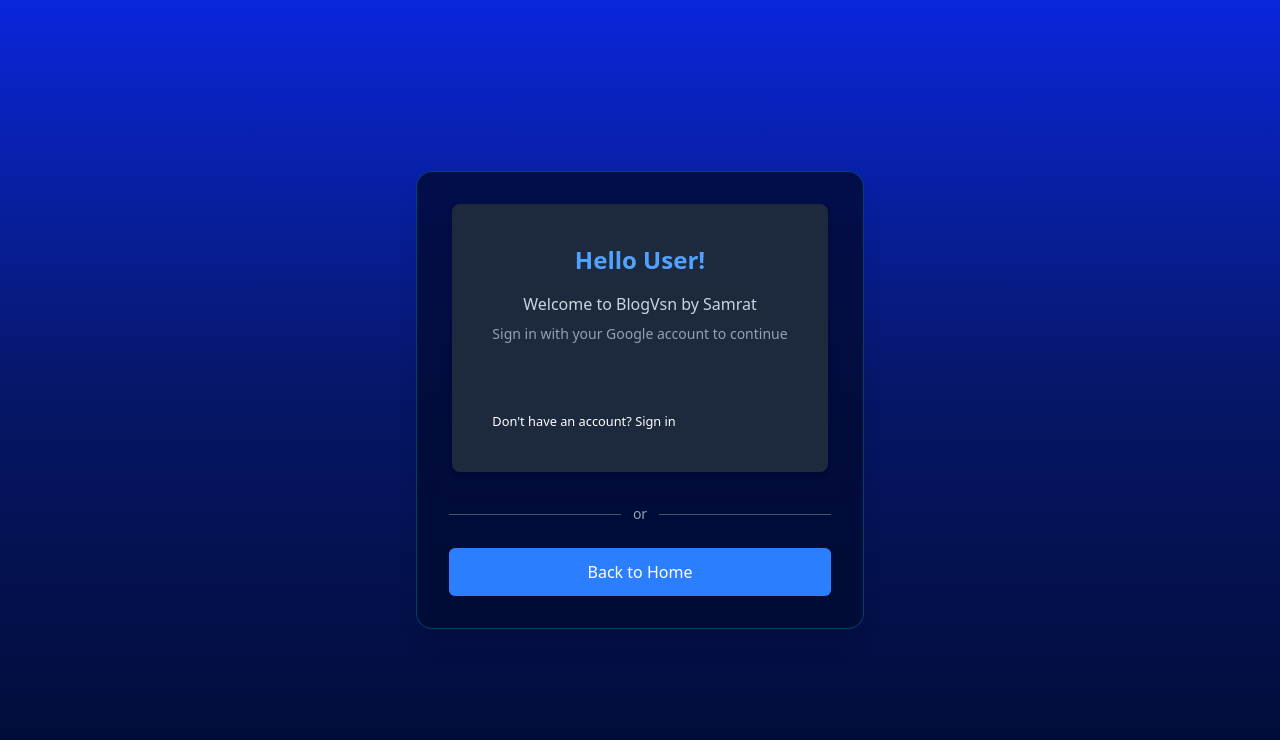
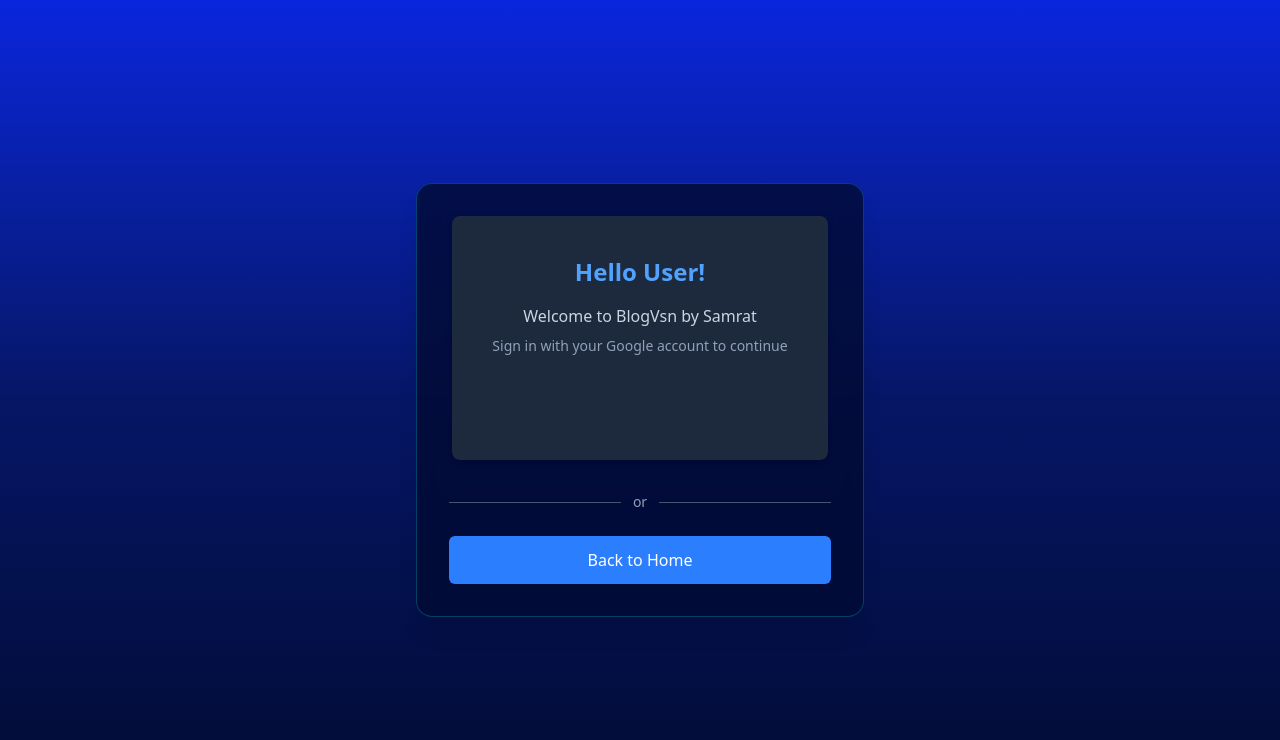
Before and after one commit to SamratVsn/BlogVsn, a React (Vite) app: page /login in a window 1280 px wide. Shown: the top 740 px of the page. Built offline with nearby package versions, Linux system fonts and the light colour scheme.

Commit message:
Update Login.jsx

```diff
--- a/src/Pages/Login.jsx
+++ b/src/Pages/Login.jsx
@@ -85,8 +85,6 @@
                     width="280"
                   />
                 </div>
-
-        <small>Don't have an account? <Link to="/register"> Sign in</Link></small>
               </div>
             </>
           )}
```
